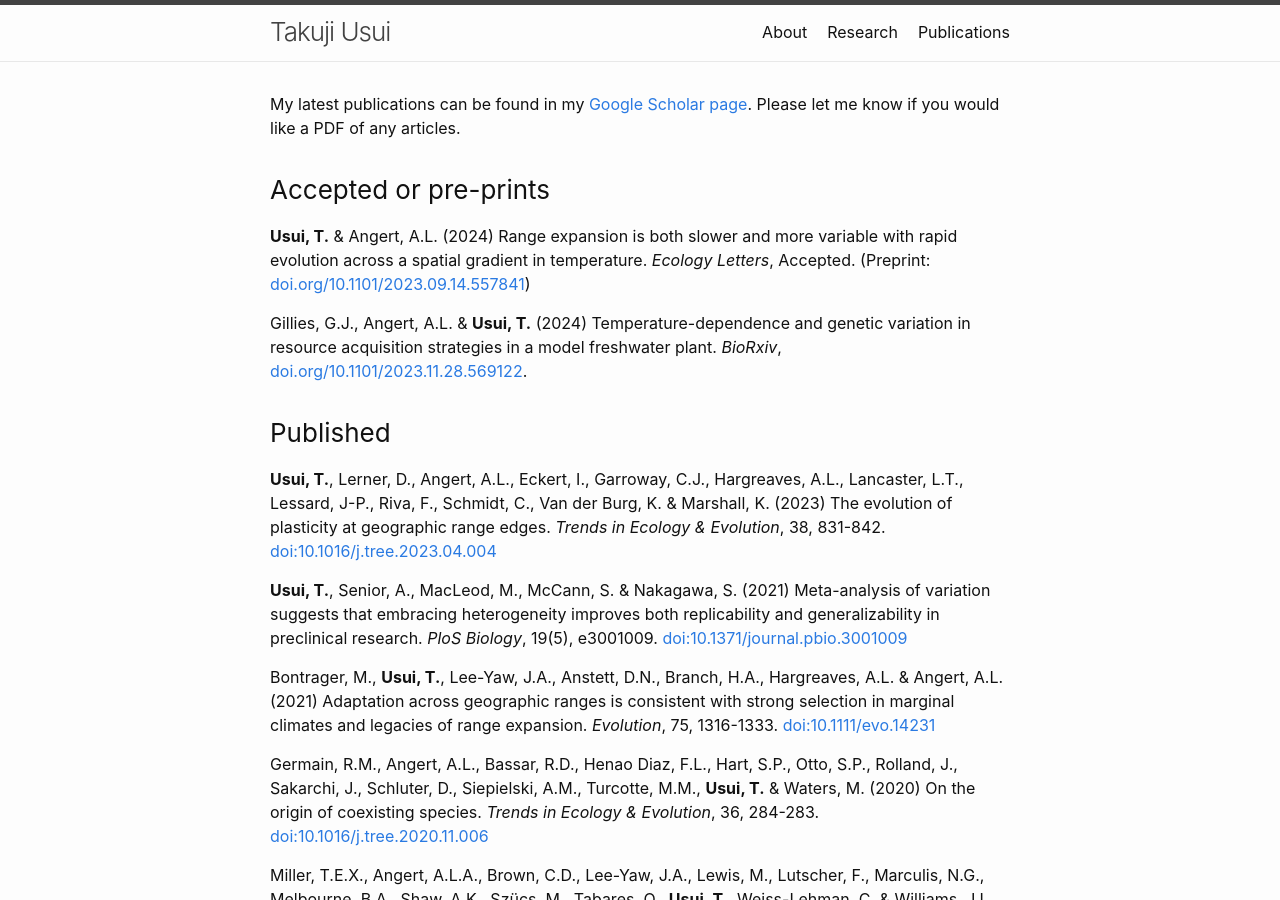
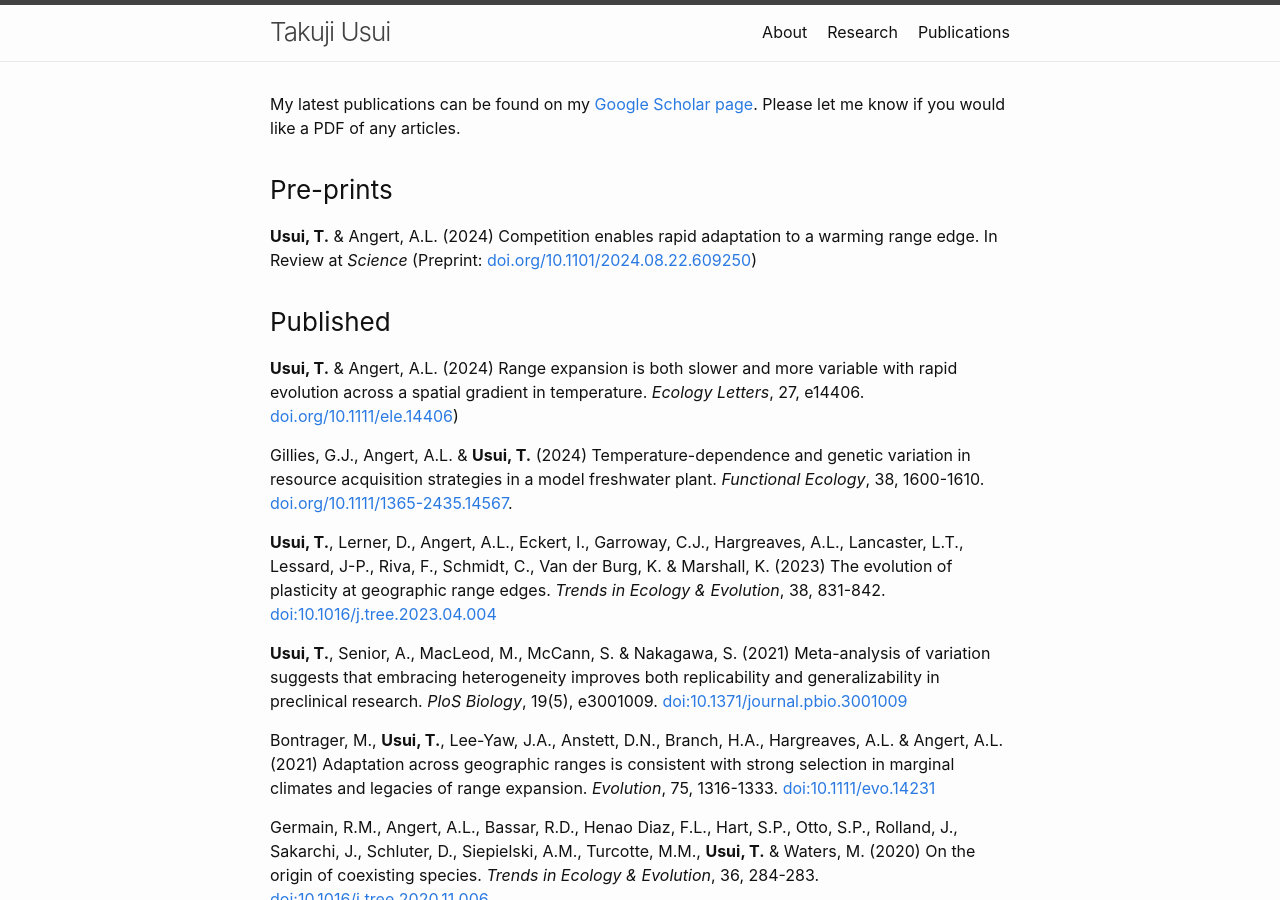
Before and after one commit to takujiusui/takujiusui.github.io, a Jekyll site: the page built from pubs.md, in a window 1280 px wide and 900 px high. Built offline with Jekyll 4.4.1, drawn with Linux system fonts in a browser that asks for light colours.

Commit message:
update pubs

```diff
--- a/pubs.md
+++ b/pubs.md
@@ -4,14 +4,16 @@ title: Publications
 order: 3
 ---
 
-My latest publications can be found in my [Google Scholar page](https://scholar.google.ca/citations?user=aGFgshoAAAAJ&hl=en). Please let me know if you would like a PDF of any articles.
-### Accepted or pre-prints
+My latest publications can be found on my [Google Scholar page](https://scholar.google.ca/citations?user=aGFgshoAAAAJ&hl=en). Please let me know if you would like a PDF of any articles.
+### Pre-prints
 
-**Usui, T.** & Angert, A.L. (2024) Range expansion is both slower and more variable with rapid evolution across a spatial gradient in temperature. *Ecology Letters*, Accepted. (Preprint: [doi.org/10.1101/2023.09.14.557841](https://www.biorxiv.org/content/10.1101/2023.09.14.557841v3))
-
-Gillies, G.J., Angert, A.L. & **Usui, T.** (2024) Temperature-dependence and genetic variation in resource acquisition strategies in a model freshwater plant. *BioRxiv*, [doi.org/10.1101/2023.11.28.569122](https://www.biorxiv.org/content/10.1101/2023.11.28.569122v1).
+**Usui, T.** & Angert, A.L. (2024) Competition enables rapid adaptation to a warming range edge. In Review at *Science* (Preprint: [doi.org/10.1101/2024.08.22.609250](https://www.biorxiv.org/content/10.1101/2024.08.22.609250v1))
 
 ### Published
+
+**Usui, T.** & Angert, A.L. (2024) Range expansion is both slower and more variable with rapid evolution across a spatial gradient in temperature. *Ecology Letters*, 27, e14406. [doi.org/10.1111/ele.14406](https://onlinelibrary.wiley.com/doi/full/10.1111/ele.14406))
+
+Gillies, G.J., Angert, A.L. & **Usui, T.** (2024) Temperature-dependence and genetic variation in resource acquisition strategies in a model freshwater plant. *Functional Ecology*, 38, 1600-1610. [doi.org/10.1111/1365-2435.14567](https://besjournals.onlinelibrary.wiley.com/doi/full/10.1111/1365-2435.14567).
 
 **Usui, T.**, Lerner, D., Angert, A.L., Eckert, I., Garroway, C.J., Hargreaves, A.L., Lancaster, L.T., Lessard, J-P., Riva, F., Schmidt, C., Van der Burg, K. & Marshall, K. (2023) The evolution of plasticity at geographic range edges. *Trends in Ecology & Evolution*, 38, 831-842. [doi:10.1016/j.tree.2023.04.004](https://www.cell.com/trends/ecology-evolution/fulltext/S0169-5347(23)00084-8)
 
```
